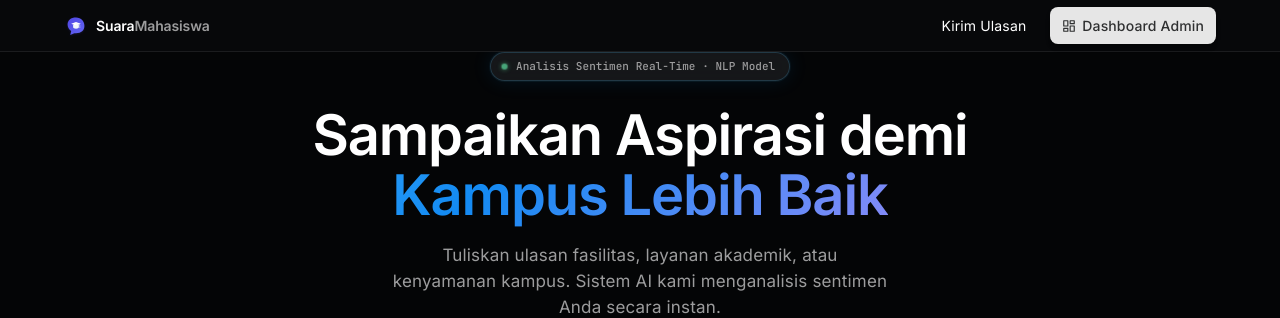
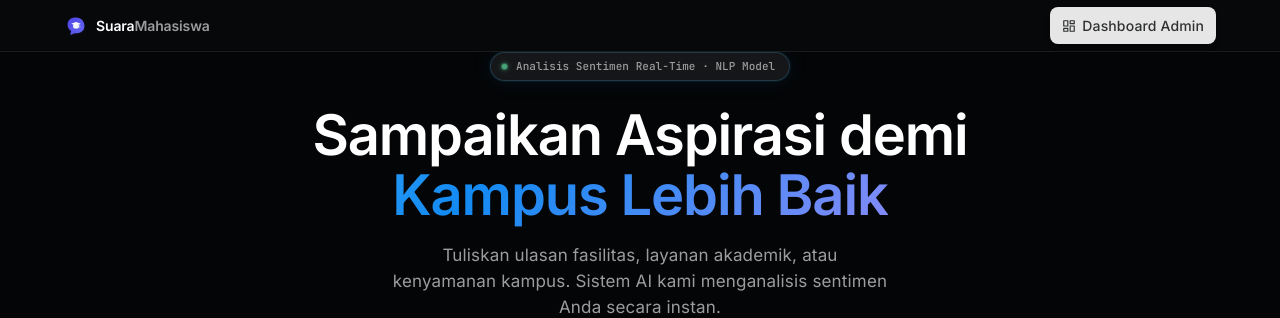
Before and after one commit to IqraJr/Analisis-sentimen-ML, a Flask app: page / in a window 1280 px wide. Shown: the top 318 px of the page. Run offline with Flask 3, Linux system fonts and the light colour scheme.

Commit message:
hapus tombol

```diff
--- a/templates/index.html
+++ b/templates/index.html
@@ -21,7 +21,6 @@
                 <span class="logo-text">Suara<span>Mahasiswa</span></span>
             </div>
             <nav class="nav-links">
-                <a href="/" class="nav-link active">Kirim Ulasan</a>
                 <a href="/admin" class="nav-link admin-btn">
                     <svg width="14" height="14" viewBox="0 0 24 24" fill="none" stroke="currentColor" stroke-width="2" stroke-linecap="round" stroke-linejoin="round"><rect x="3" y="3" width="7" height="9"></rect><rect x="14" y="3" width="7" height="5"></rect><rect x="14" y="12" width="7" height="9"></rect><rect x="3" y="16" width="7" height="5"></rect></svg>
                     Dashboard Admin
```
